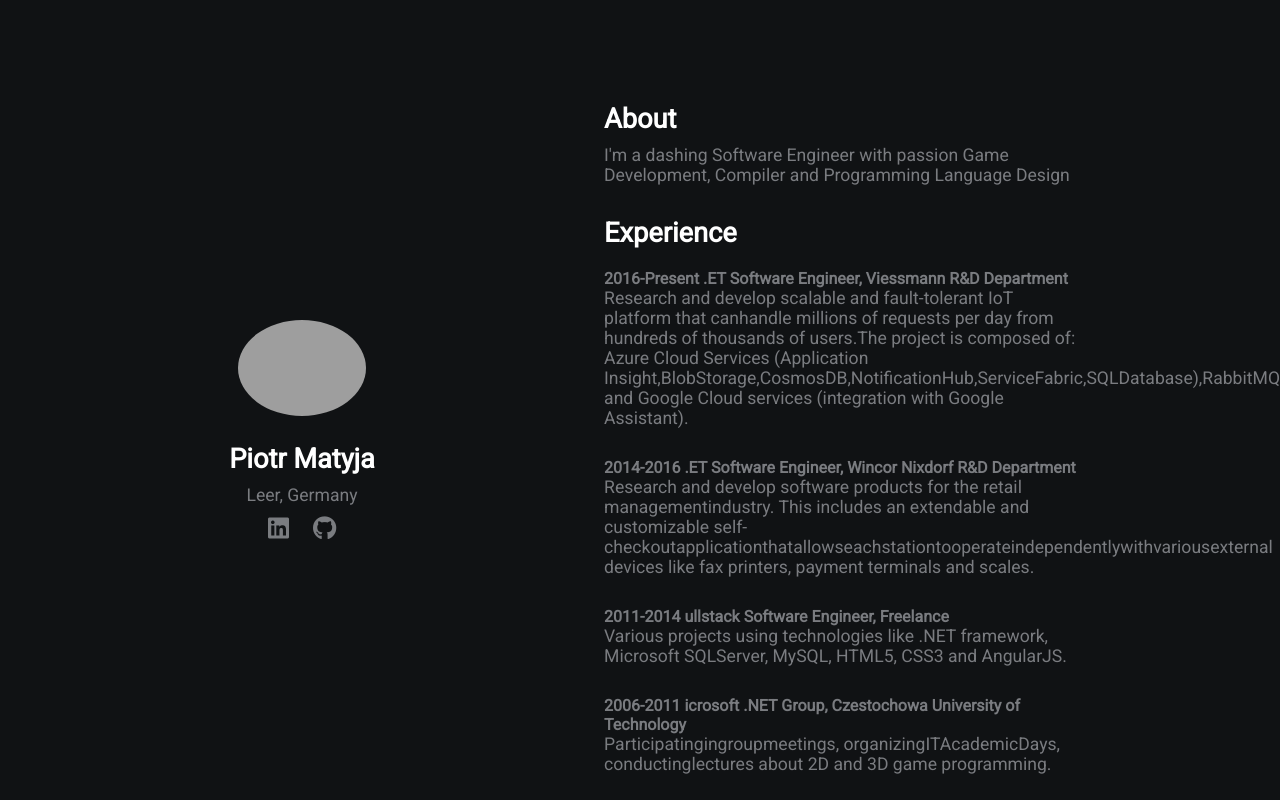
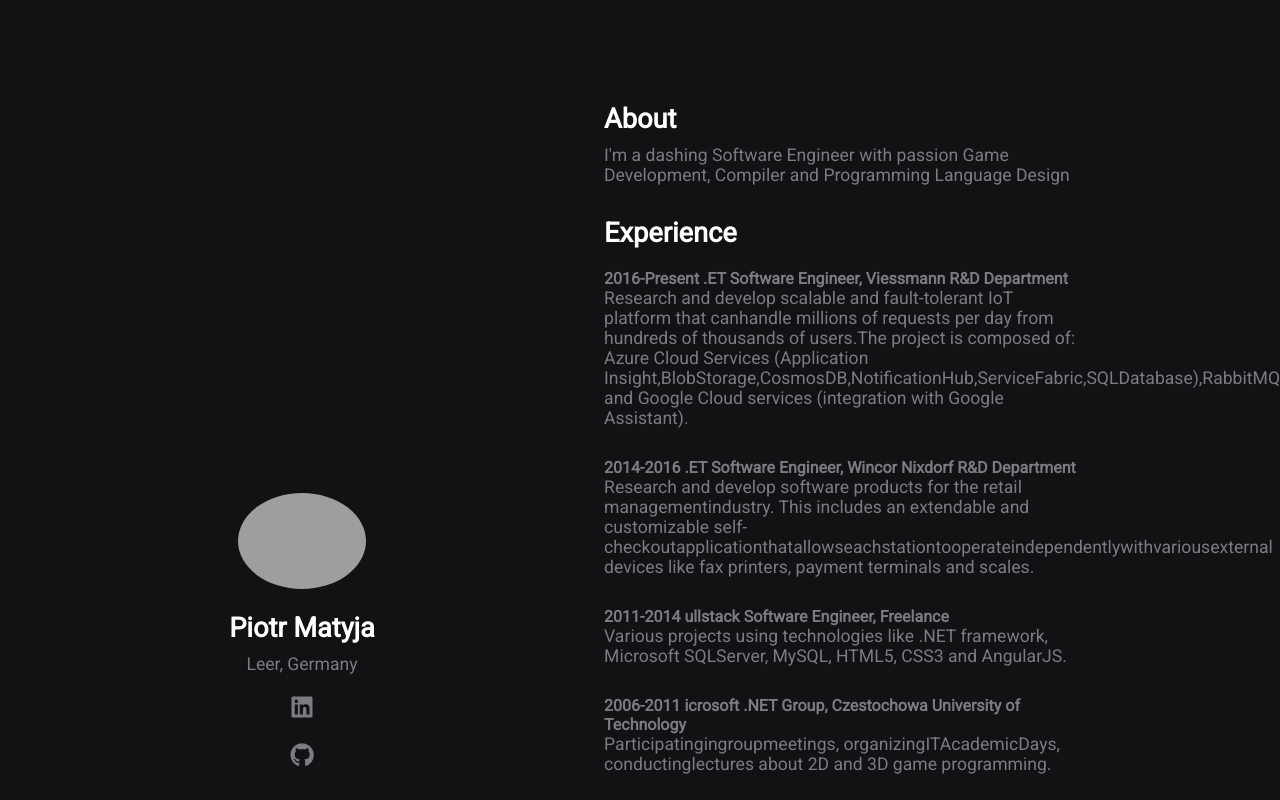
Before and after one commit to pmatyja/pmatyja, a plain HTML site: page index.html in a window 1280 px wide. Shown: the top 800 px of the page. Drawn offline with Linux system fonts and the light colour scheme; grey boxes are pictures that could not be loaded.

Commit message:
Update style.css

```diff
--- a/style.css
+++ b/style.css
@@ -25,8 +25,12 @@ a{
 }
 /* section 1 */
 .section-1{
-    padding-top: 40vh;
+    display: flex;
     text-align: center;
+    flex-direction: column;
+    align-content: center;
+    justify-content: center;
+    align-items: center;
 }
 
 .section-1 p{
```
